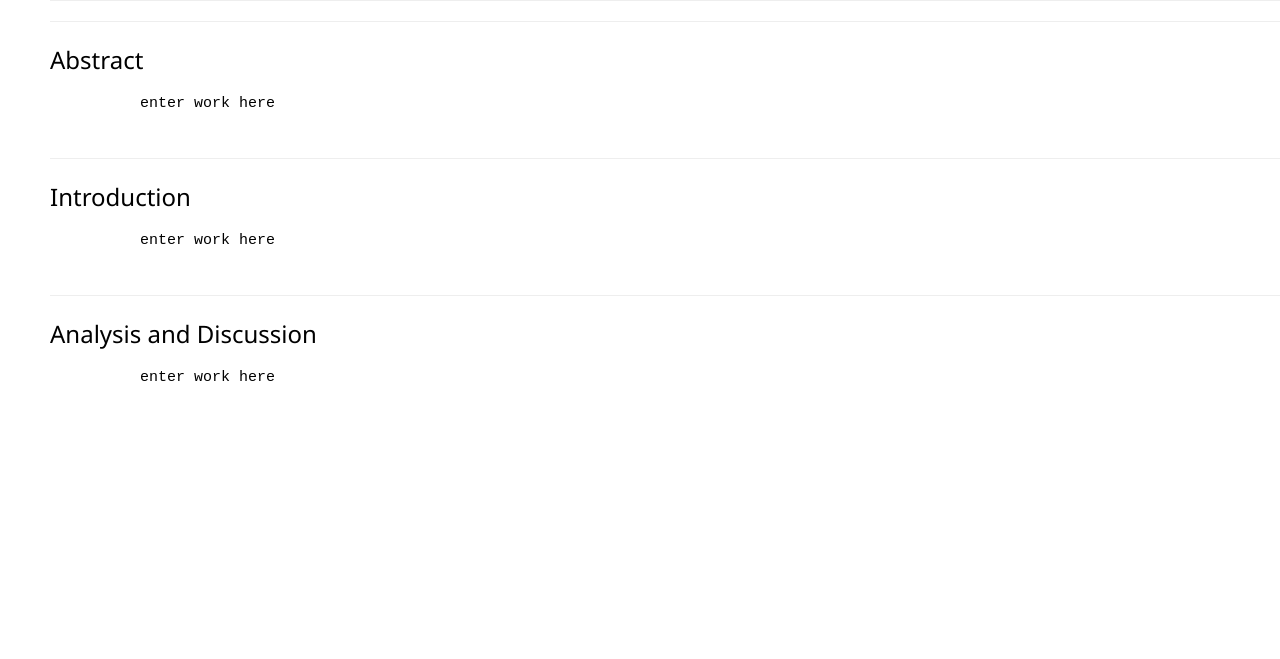
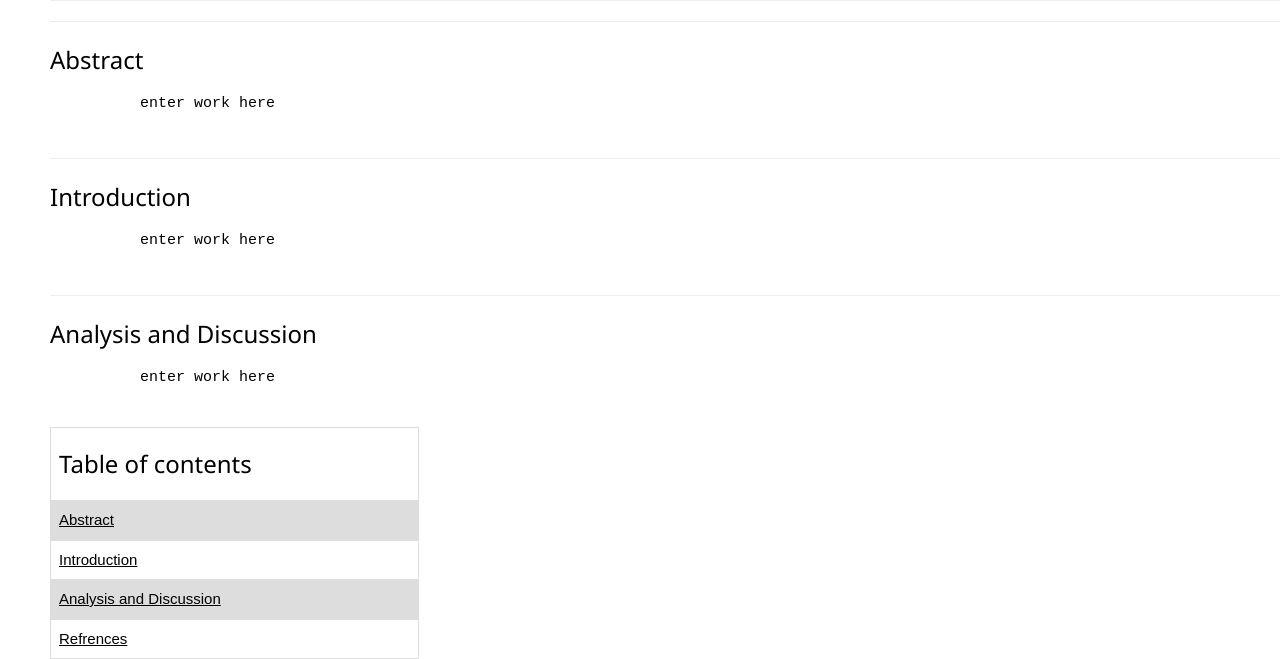
Before and after one commit to FEPSFY6979962/FY6979962, a plain HTML site: page index.html in a window 1280 px wide. Shown: the part 525-1184 px from the top of the page. Before the commit the page ends 952 px from the top, so only its background shows below. Drawn offline with nearby package versions, Linux system fonts and the light colour scheme.

Commit message:
Update index.html

```diff
--- a/index.html
+++ b/index.html
@@ -72,4 +72,25 @@
         </pre>
       </p>
 
+
+
+      <!Table of contents>
+      <table>
+
+        <tr>
+          <th><h3>Table of contents</h3></th>
+        </tr>
+        <tr>
+          <td><a href="#Abstract">Abstract</td>
+        </tr>
+        <tr>
+          <td><a href="#Introduction">Introduction</td>
+        </tr>
+         <tr>
+          <td><a href="#Analysis and Discussion">Analysis and Discussion</td>
+        </tr>
+        <tr>
+          <td><a href="#Refrences">Refrences</td>
+        </tr>
+      </table>
 </html>
```
